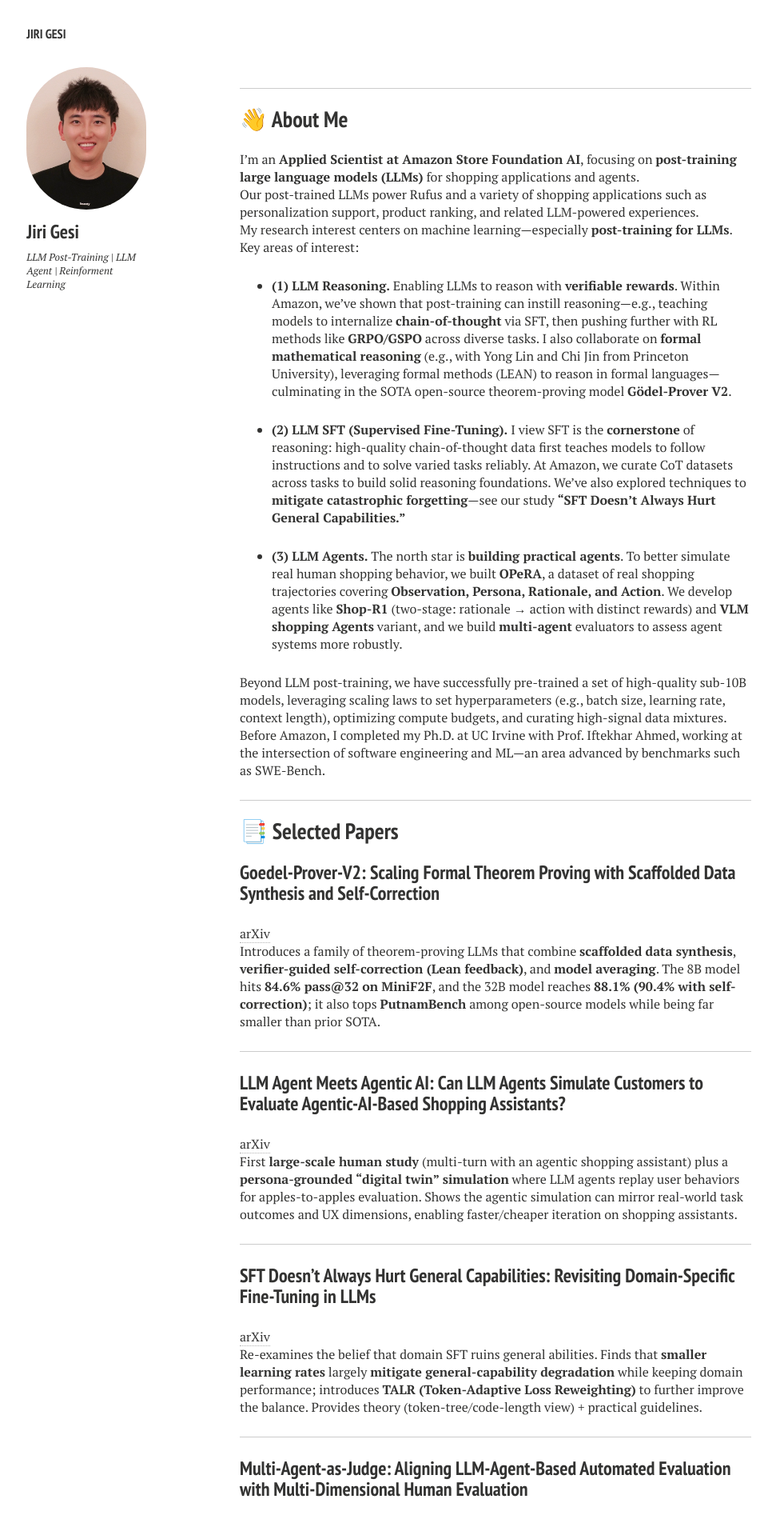
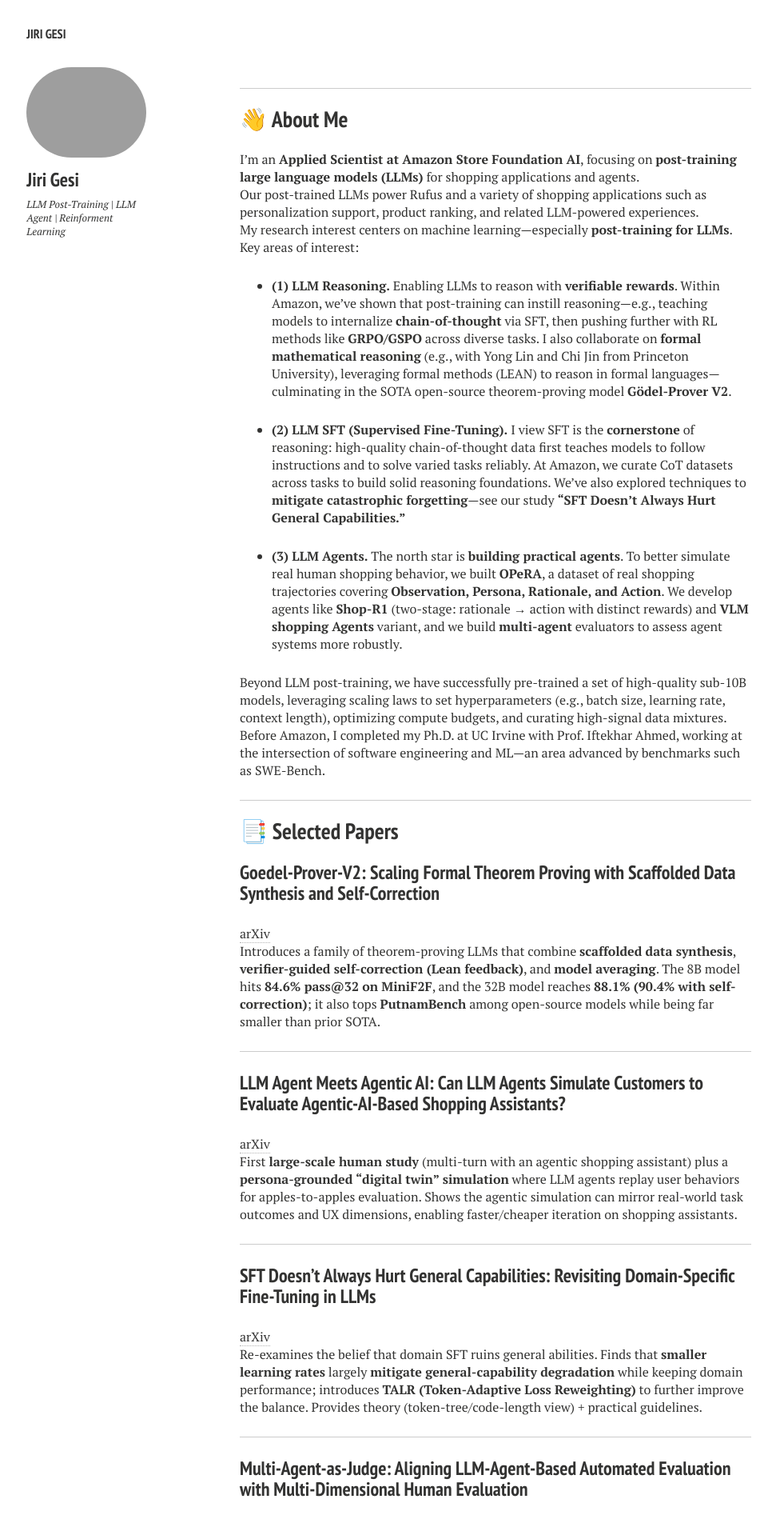
Before and after one commit to Jirigesi/Jirigesi.github.io, a Jekyll site: the page built from index.md, in a window 1280 px wide. Shown: the top 1904 px of the page at 80% size, without its empty margins (20-991 px from the left). Built offline with Jekyll 4.4.1, drawn with Linux system fonts in a browser that asks for light colours; nearby versions of some CDN libraries; comment, search, counter and statistics services are not loaded.

Commit message:
Update _config.yml

```diff
--- a/_config.yml
+++ b/_config.yml
@@ -7,7 +7,7 @@ disqus_shortname: jirigesi
 # Owner/Author Information
 owner:
   name:           Jiri Gesi
-  avatar:         jirigesi2.png
+  # avatar:         jirigesi2.png
   bio:            LLM Post-Training | LLM Agent | Reinforment Learning
   # google_scholar: https://scholar.google.com/citations?user=pZTCjMsAAAAJ
 
```
